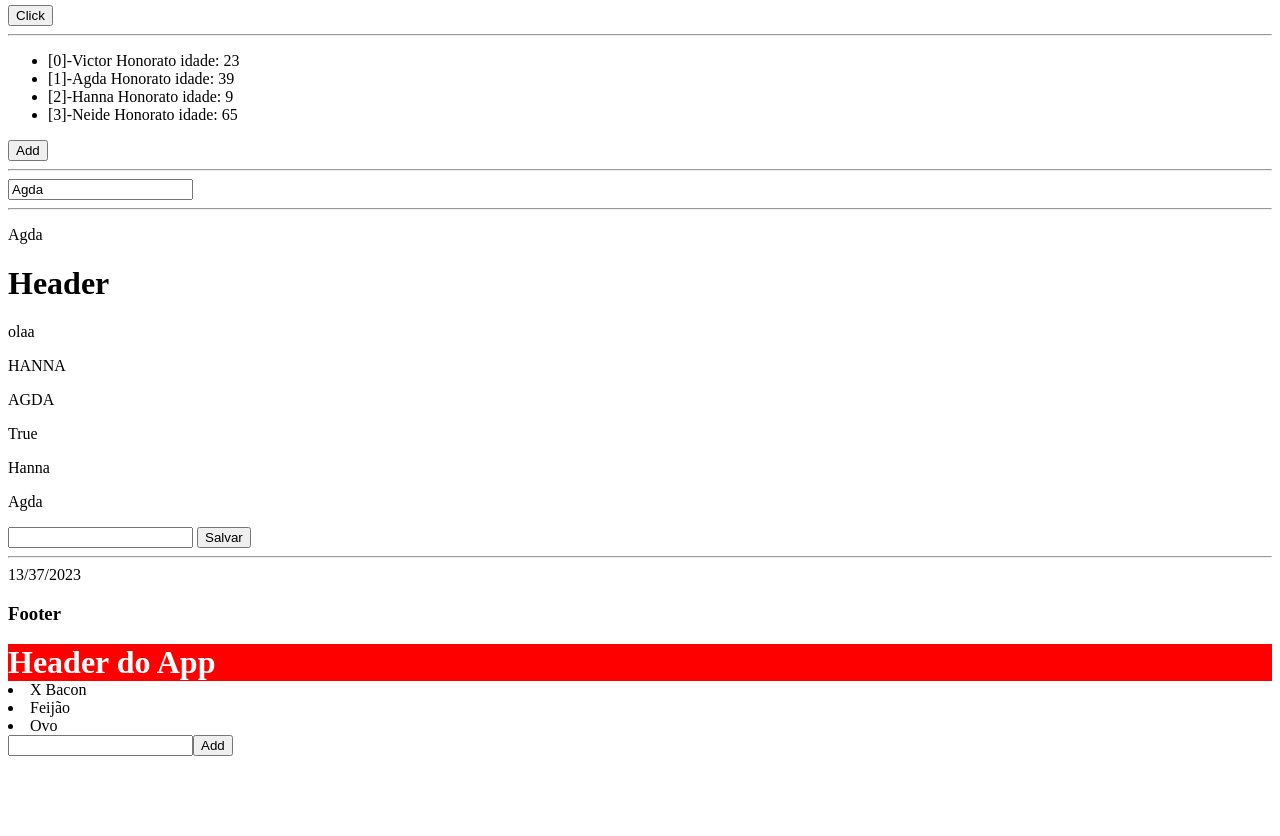
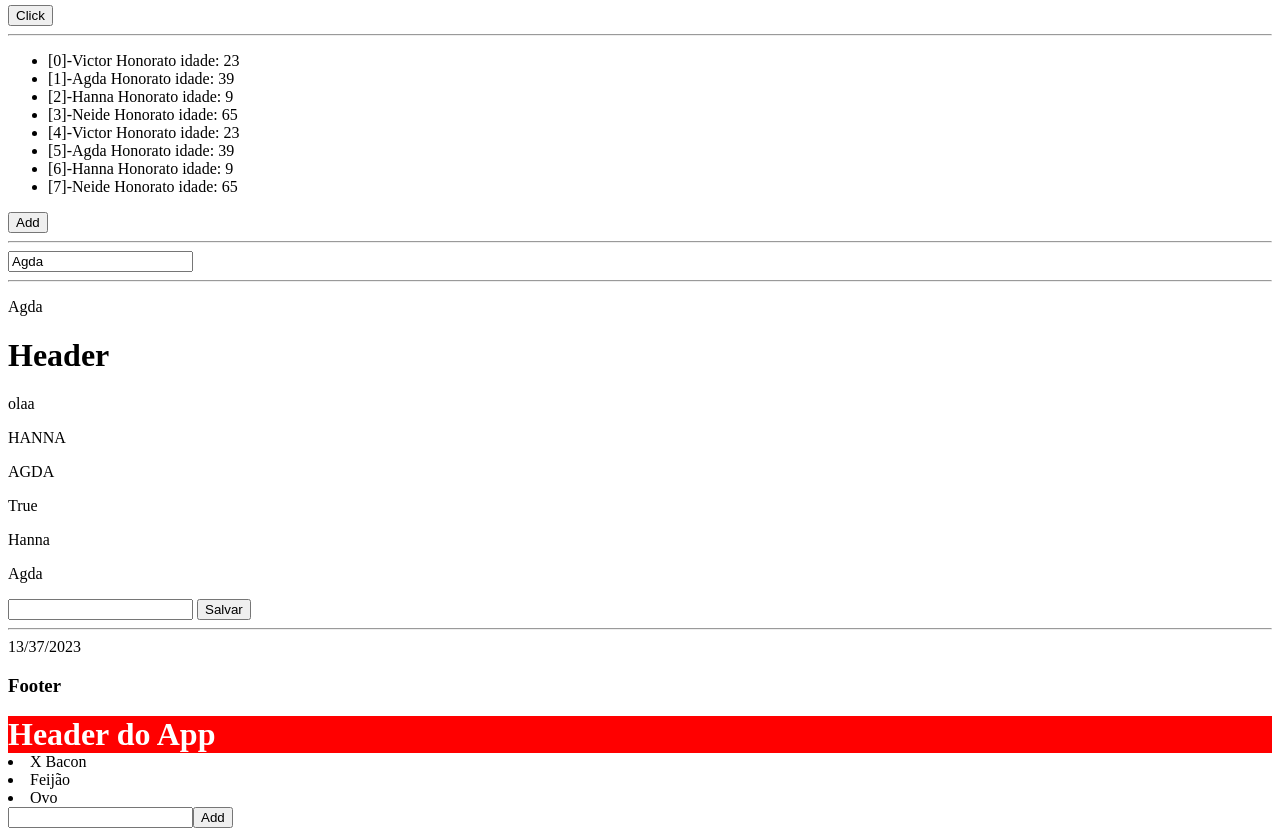
Before and after one commit to jvmhonorato/start-angular, an Angular app: page / in a window 1280 px wide. Shown: the part 1000-1836 px from the top of the page. Before the commit the page ends 1764 px from the top, so only its background shows below. Built offline with nearby package versions, Linux system fonts and the light colour scheme.

Commit message:
Change array

```diff
--- a/src/app/diretivas-estruturais/diretivas-estruturais.component.ts
+++ b/src/app/diretivas-estruturais/diretivas-estruturais.component.ts
@@ -9,6 +9,10 @@ export class DiretivasEstruturaisComponent implements OnInit{
   public condition: boolean = true;
   public conditionClick: boolean = true;
   public list: Array<{nome: string, idade:number}> = [
+    {nome:"Victor Honorato",idade:23},
+    {nome:"Agda Honorato",idade:39},
+    {nome:"Hanna Honorato",idade:9},
+    {nome:"Neide Honorato",idade:65},
     {nome:"Victor Honorato",idade:23},
     {nome:"Agda Honorato",idade:39},
     {nome:"Hanna Honorato",idade:9},
```
Also changed, not shown: tutorial.txt.
